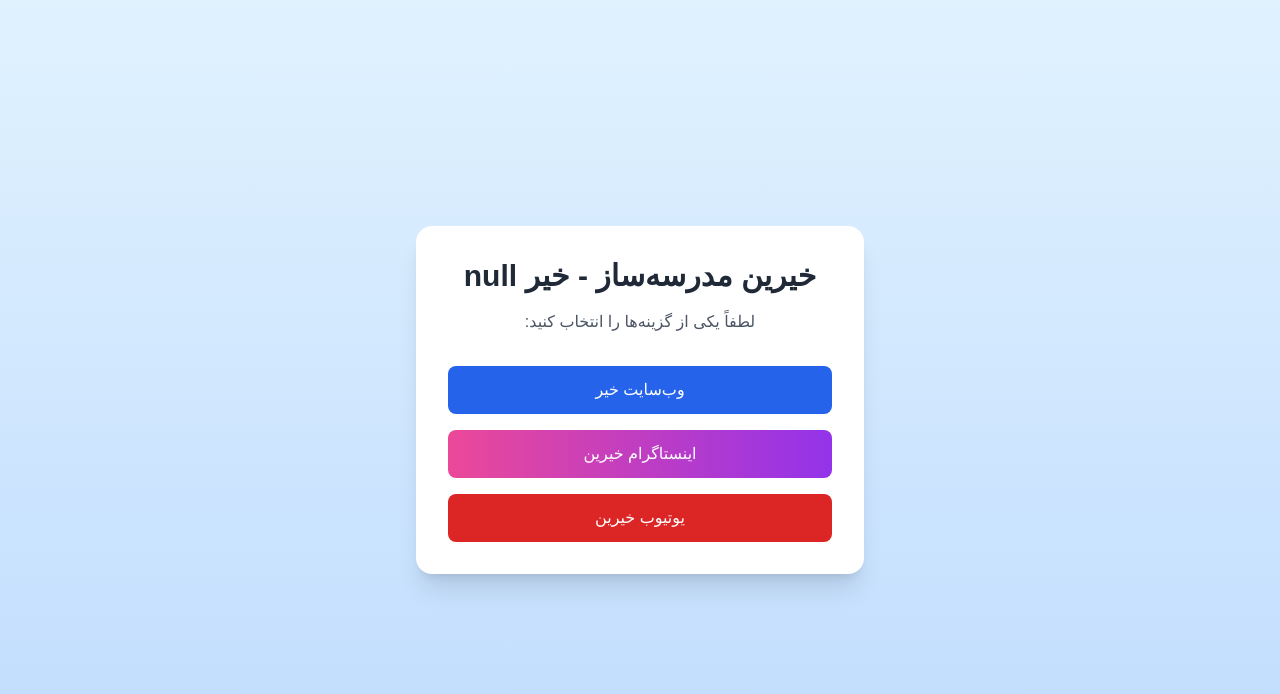
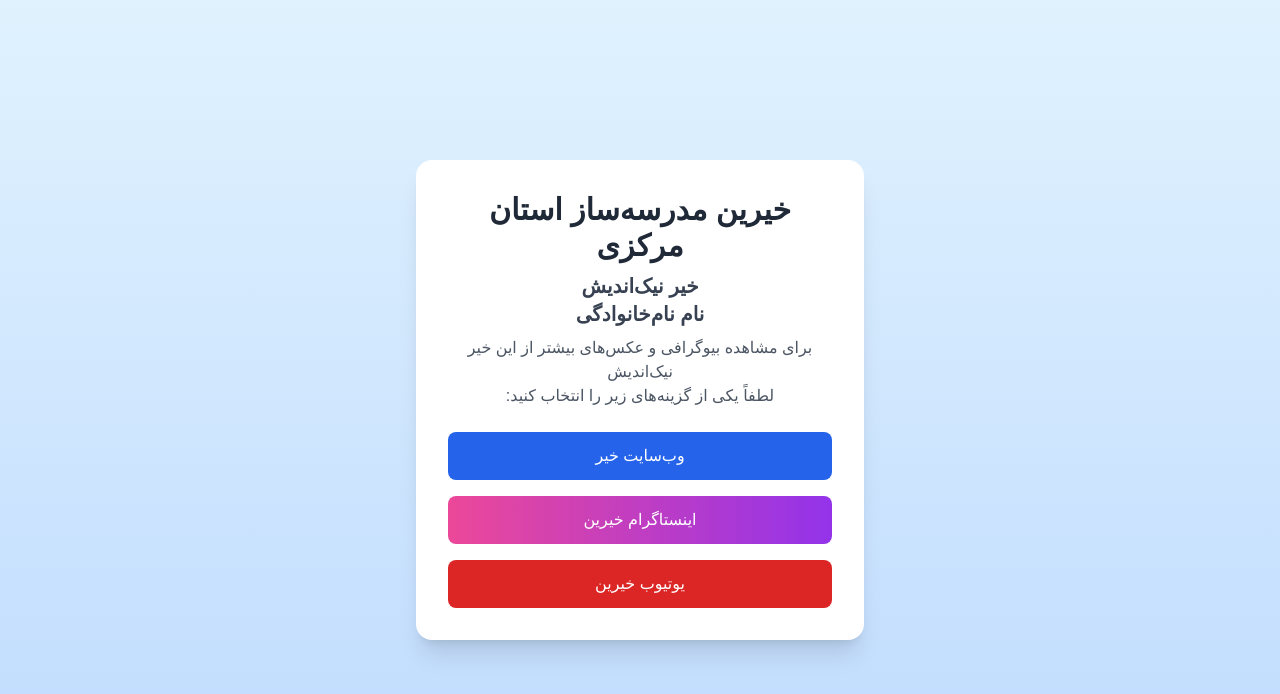
Before and after one commit to Ahmadjafari200/khayerin-menu, a plain HTML site: page index.html in a window 1280 px wide. Drawn offline with nearby package versions, Linux system fonts and the light colour scheme.

Commit message:
Update index.html

```diff
--- a/index.html
+++ b/index.html
@@ -3,7 +3,7 @@
 <head>
     <meta charset="UTF-8">
     <meta name="viewport" content="width=device-width, initial-scale=1.0">
-    <title>منوی خیرین مدرسه‌ساز</title>
+    <title>منوی خیرین مدرسه‌ساز استان مرکزی</title>
     <script src="https://cdn.tailwindcss.com"></script>
     <style>
         body { background: linear-gradient(to bottom, #e0f2fe, #bfdbfe); font-family: Arial, sans-serif; }
@@ -15,20 +15,28 @@
 </head>
 <body class="flex items-center justify-center min-h-screen">
     <div class="menu-container bg-white rounded-2xl shadow-xl p-8 max-w-md w-full text-center">
-        <h1 class="text-3xl font-bold text-gray-800 mb-4">خیرین مدرسه‌ساز</h1>
-        <p class="text-gray-600 mb-8">لطفاً یکی از گزینه‌ها را انتخاب کنید:</p>
+        <h1 class="text-3xl font-bold text-gray-800 mb-2">خیرین مدرسه‌ساز استان مرکزی</h1>
+        <h2 id="kheyr-name" class="text-xl font-semibold text-gray-700 mb-2"></h2>
+        <p class="text-gray-600 mb-6">برای مشاهده بیوگرافی و عکس‌های بیشتر از این خیر نیک‌اندیش<br>لطفاً یکی از گزینه‌های زیر را انتخاب کنید:</p>
         <a id="website-link" class="btn block bg-blue-600 text-white py-3 px-4 rounded-lg mb-4 hover:bg-blue-700">وب‌سایت خیر</a>
         <a id="instagram-link" class="btn block bg-gradient-to-r from-pink-500 to-purple-600 text-white py-3 px-4 rounded-lg mb-4 hover:from-pink-600 hover:to-purple-700">اینستاگرام خیرین</a>
         <a id="youtube-link" href="https://www.youtube.com" class="btn block bg-red-600 text-white py-3 px-4 rounded-lg hover:bg-red-700">یوتیوب خیرین</a>
     </div>
+
     <script>
         const urlParams = new URLSearchParams(window.location.search);
-        const kheyr_id = urlParams.get('kheyr_id');
+        const name = urlParams.get('name') || 'نام';
+        const lastname = urlParams.get('lastname') || 'نام‌خانوادگی';
         const website_url = urlParams.get('website') || 'javascript:alert("وب‌سایت به‌زودی آماده می‌شود!")';
         const instagram_url = urlParams.get('instagram') || 'javascript:alert("اینستاگرام به‌زودی آماده می‌شود!")';
+        const youtube_url = urlParams.get('youtube') || 'javascript:alert("یوتیوب به‌زودی آماده می‌شود!")';
+
         document.getElementById('website-link').href = website_url;
         document.getElementById('instagram-link').href = instagram_url;
-        document.querySelector('h1').textContent = `خیرین مدرسه‌ساز - خیر ${kheyr_id}`;
+        document.getElementById('youtube-link').href = youtube_url;
+
+        const fullName = `خیر نیک‌اندیش<br>${name} ${lastname}`;
+        document.getElementById('kheyr-name').innerHTML = fullName;
     </script>
 </body>
 </html>
```
